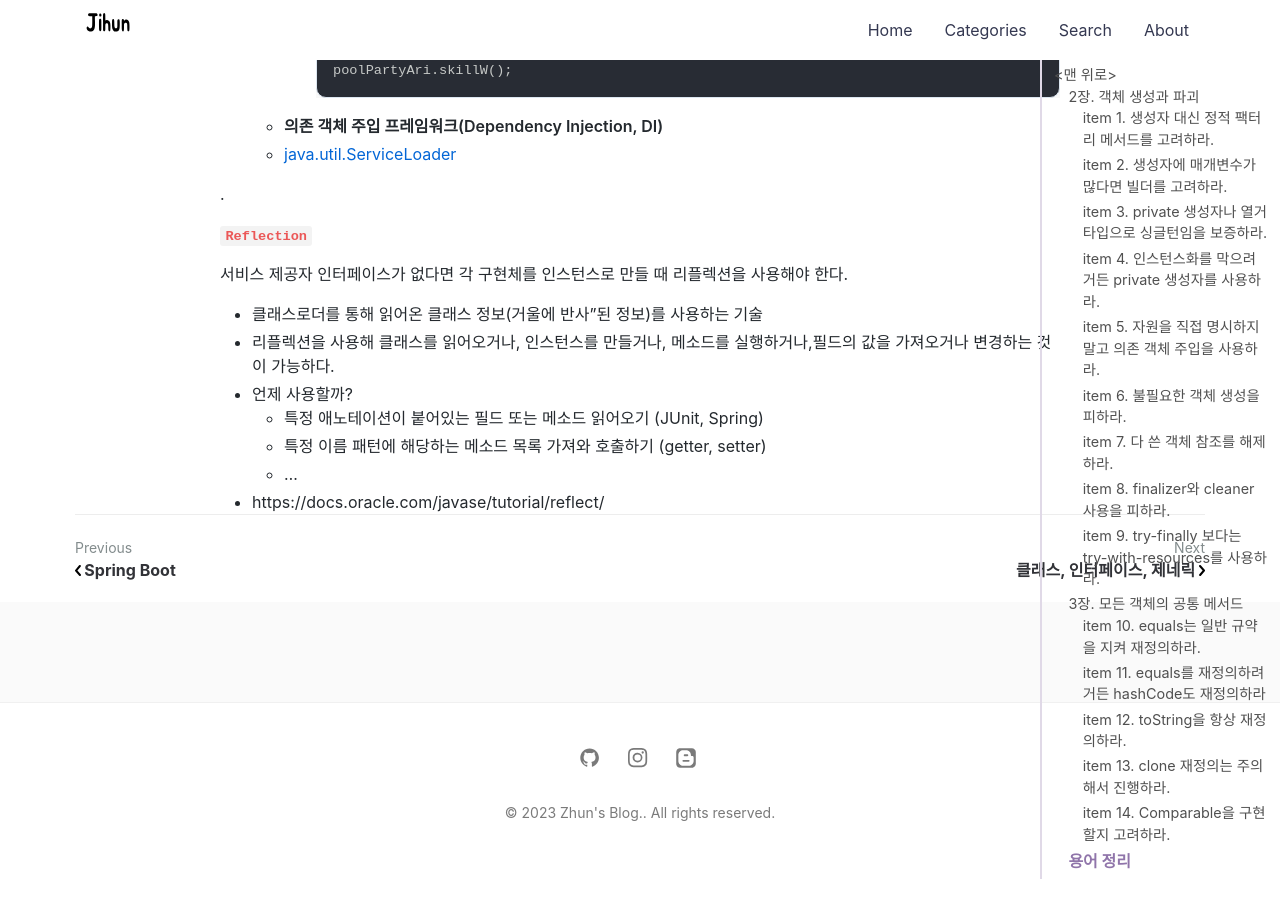
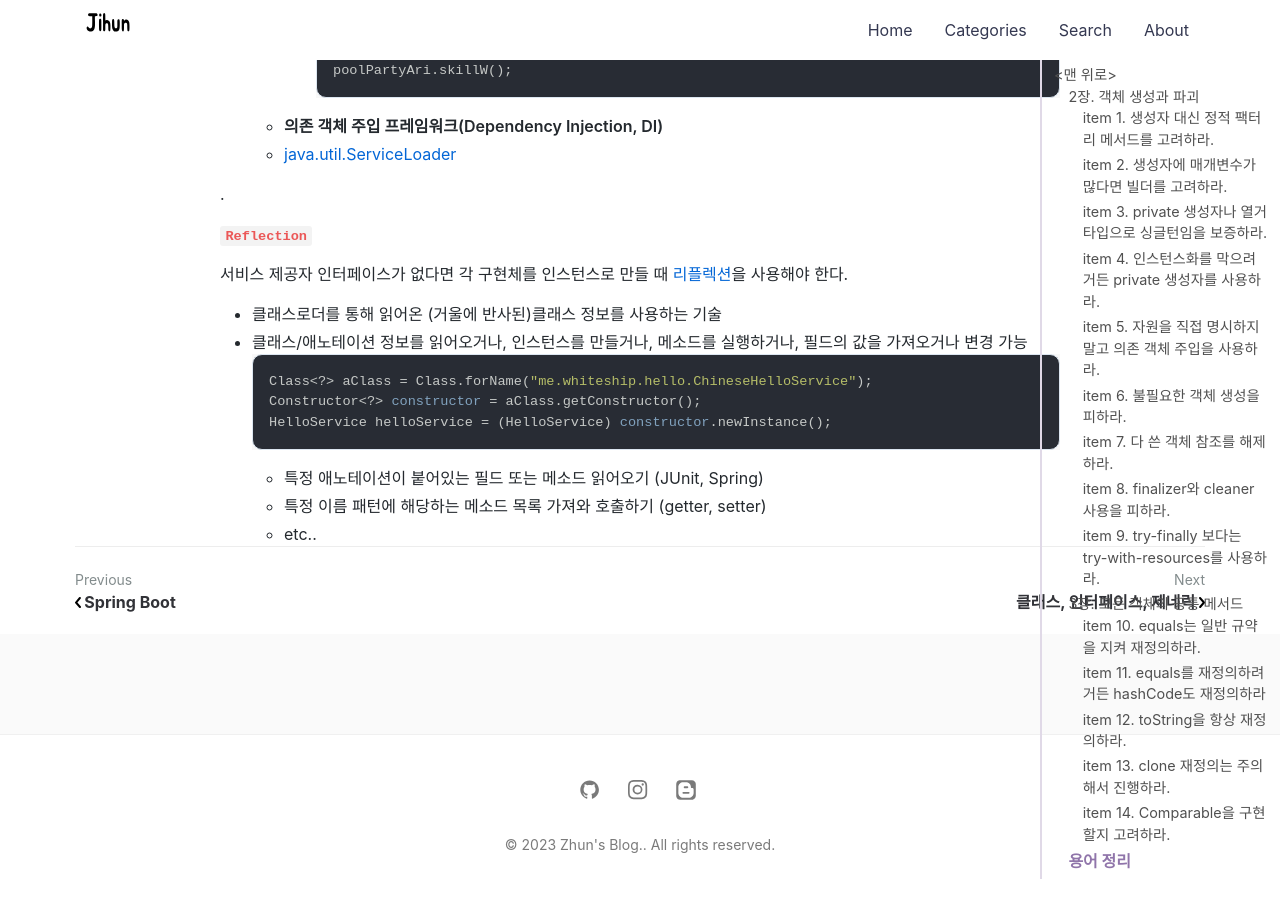
Before and after one commit to jihunparkme/jihunparkme.github.io, a Jekyll site: the page built from _posts/2023-04-07-Effective-Java-Object.md, in a window 1280 px wide and 900 px high, scrolled down 22738 px. Built offline with Jekyll 4.4.1, drawn with Linux system fonts in a browser that asks for light colours; nearby versions of some CDN libraries; comment, search, counter and statistics services are not loaded; before the commit the page ends 23606 px from its top, so only the background shows below that.

Commit message:
[Effective Java] Reflection

````diff
--- a/_posts/2023-04-07-Effective-Java-Object.md
+++ b/_posts/2023-04-07-Effective-Java-Object.md
@@ -1009,12 +1009,15 @@ public interface HelloService {
 
 **`Reflection`**
 
-서비스 제공자 인터페이스가 없다면 각 구현체를 인스턴스로 만들 때 리플렉션을 사용해야 한다.
+서비스 제공자 인터페이스가 없다면 각 구현체를 인스턴스로 만들 때 [리플렉션](https://docs.oracle.com/javase/tutorial/reflect/)을 사용해야 한다.
 
-- 클래스로더를 통해 읽어온 클래스 정보(거울에 반사”된 정보)를 사용하는 기술
-- 리플렉션을 사용해 클래스를 읽어오거나, 인스턴스를 만들거나, 메소드를 실행하거나,필드의 값을 가져오거나 변경하는 것이 가능하다.
-- 언제 사용할까?
+- 클래스로더를 통해 읽어온 (거울에 반사된)클래스 정보를 사용하는 기술
+- 클래스/애노테이션 정보를 읽어오거나, 인스턴스를 만들거나, 메소드를 실행하거나, 필드의 값을 가져오거나 변경 가능
+  ```java
+  Class<?> aClass = Class.forName("me.whiteship.hello.ChineseHelloService");
+  Constructor<?> constructor = aClass.getConstructor();
+  HelloService helloService = (HelloService) constructor.newInstance();
+  ```
   - 특정 애노테이션이 붙어있는 필드 또는 메소드 읽어오기 (JUnit, Spring)
   - 특정 이름 패턴에 해당하는 메소드 목록 가져와 호출하기 (getter, setter)
-  - …
-- https://docs.oracle.com/javase/tutorial/reflect/
+  - etc..
````
